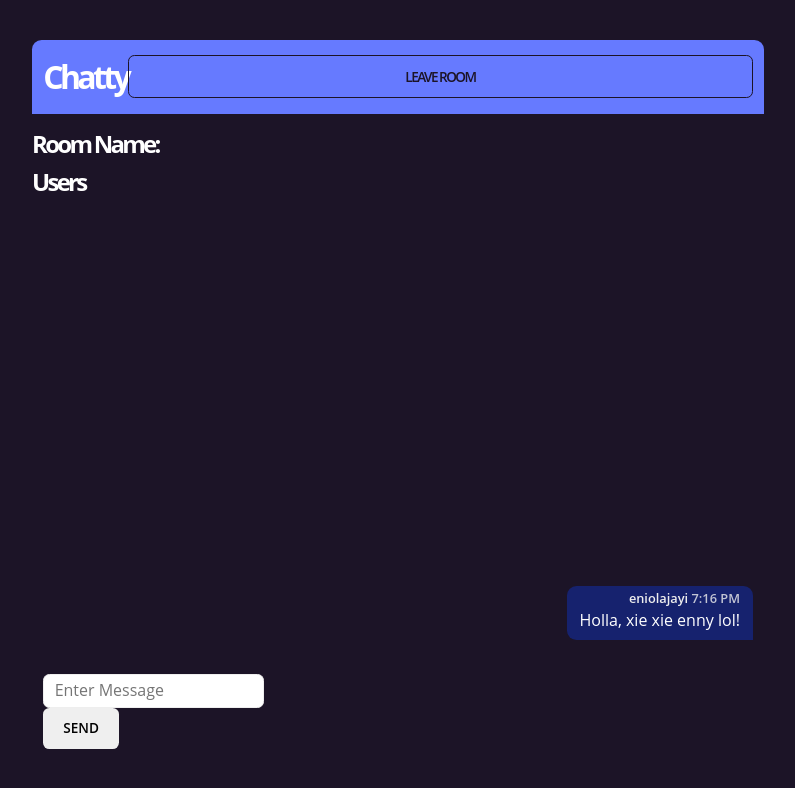
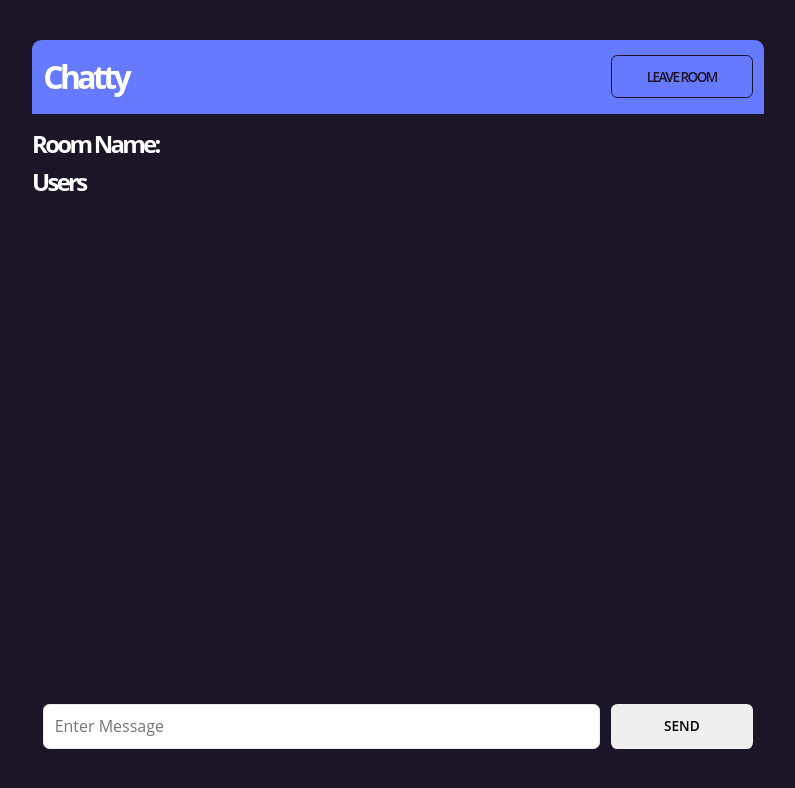
Before and after one commit to eniolajayi/chat-application, a website: page public/chatboard.html in a window 1280 px wide. Shown: the whole page, without its empty margins (242-1037 px from the left). Drawn offline with nearby package versions, Linux system fonts and the light colour scheme; a web font is replaced by a local one.

Commit message:
add needed classes ,text and id to chat page

```diff
--- a/public/chatboard.html
+++ b/public/chatboard.html
@@ -4,7 +4,7 @@
     <meta charset="UTF-8" />
     <meta http-equiv="X-UA-Compatible" content="IE=edge" />
     <meta name="viewport" content="width=device-width, initial-scale=1.0" />
-    <title>Chatty | board</title>
+    <title>Chatty</title>
     <link rel="shortcut icon" href="/favicon.ico" type="image/x-icon" />
     <link rel="icon" href="/favicon.ico" type="image/x-icon" />
     <link rel="preconnect" href="https://fonts.googleapis.com" />
@@ -19,7 +19,7 @@
     <div class="container">
       <div class="chat-wrapper">
         <header class="chat-header">
-          <h1 class="text-tight">Chatty</h1>
+          <h1 class="logo text-tight">Chatty</h1>
           <a href="index.html" class="btn text-tight">leave room</a>
         </header>
         <main class="chat-main">
@@ -27,30 +27,24 @@
             <h2 class="text-tight">Room Name:</h2>
             <h3 id="room-name"></h3>
             <h2 class="text-tight">Users</h2>
-            <ul class="users"></ul>
+            <ul id="users" class="users"></ul>
           </aside>
           <section class="chat-messages">
             <!-- MESSAGE TEMPLATE -->
-            <div class="message">
-              <p class="meta">
-                eniolajayi
-                <span class="time">7:16 PM</span>
-              </p>
-              <p class="text">Holla, xie xie enny lol!</p>
-            </div>
             <!--  -->
           </section>
         </main>
         <div class="chat-form-wrapper">
-          <form id="chat-form">
+          <form class="chat-form" id="chat-form">
             <input
               type="text"
-              id="message-input"
+              class="message-input"
+              id="msg"
               placeholder="Enter Message"
               required
               autocomplete="off"
             />
-            <button class="btn">Send</button>
+            <button class="btn send-btn">Send</button>
           </form>
         </div>
       </div>
```
